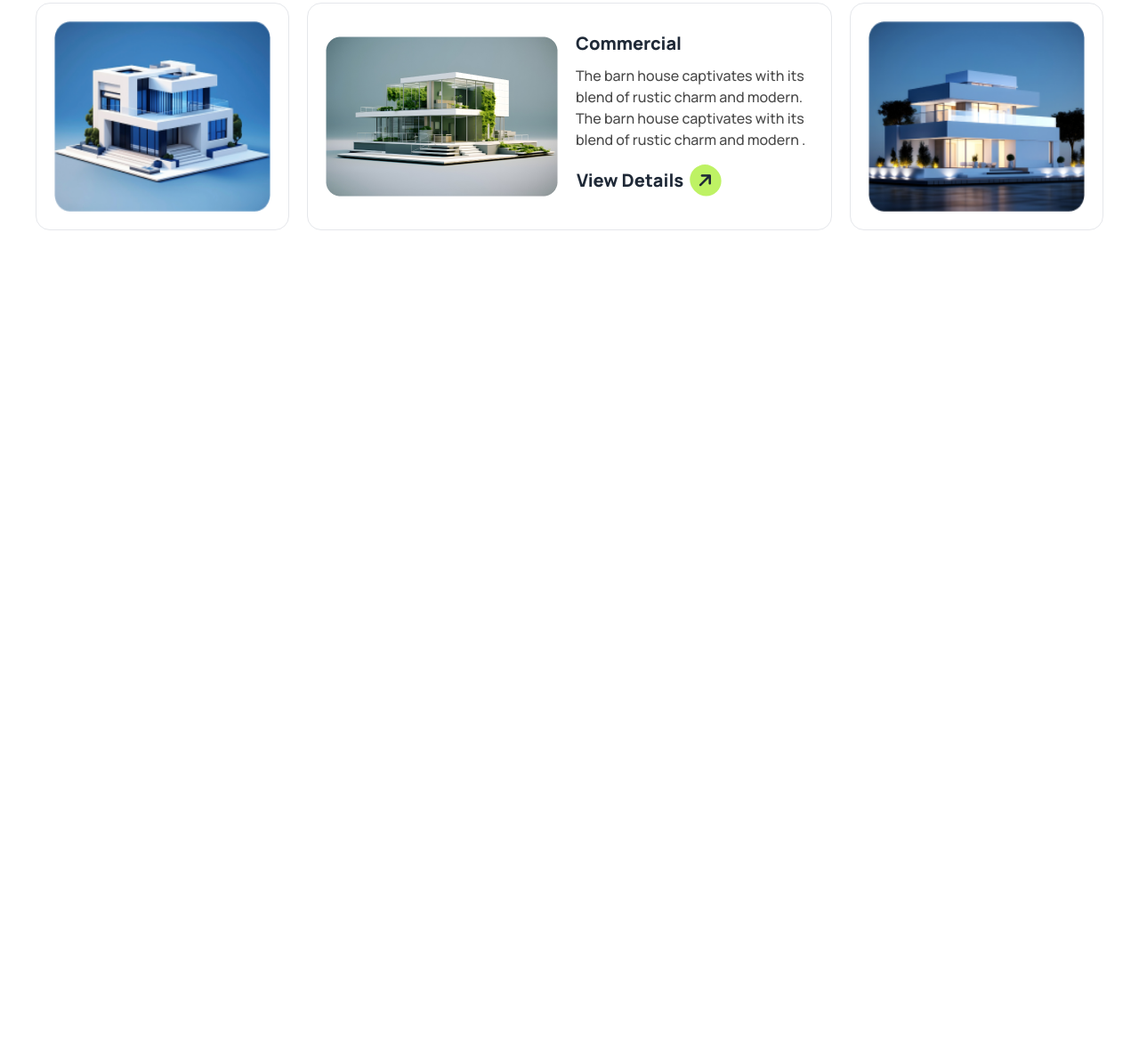
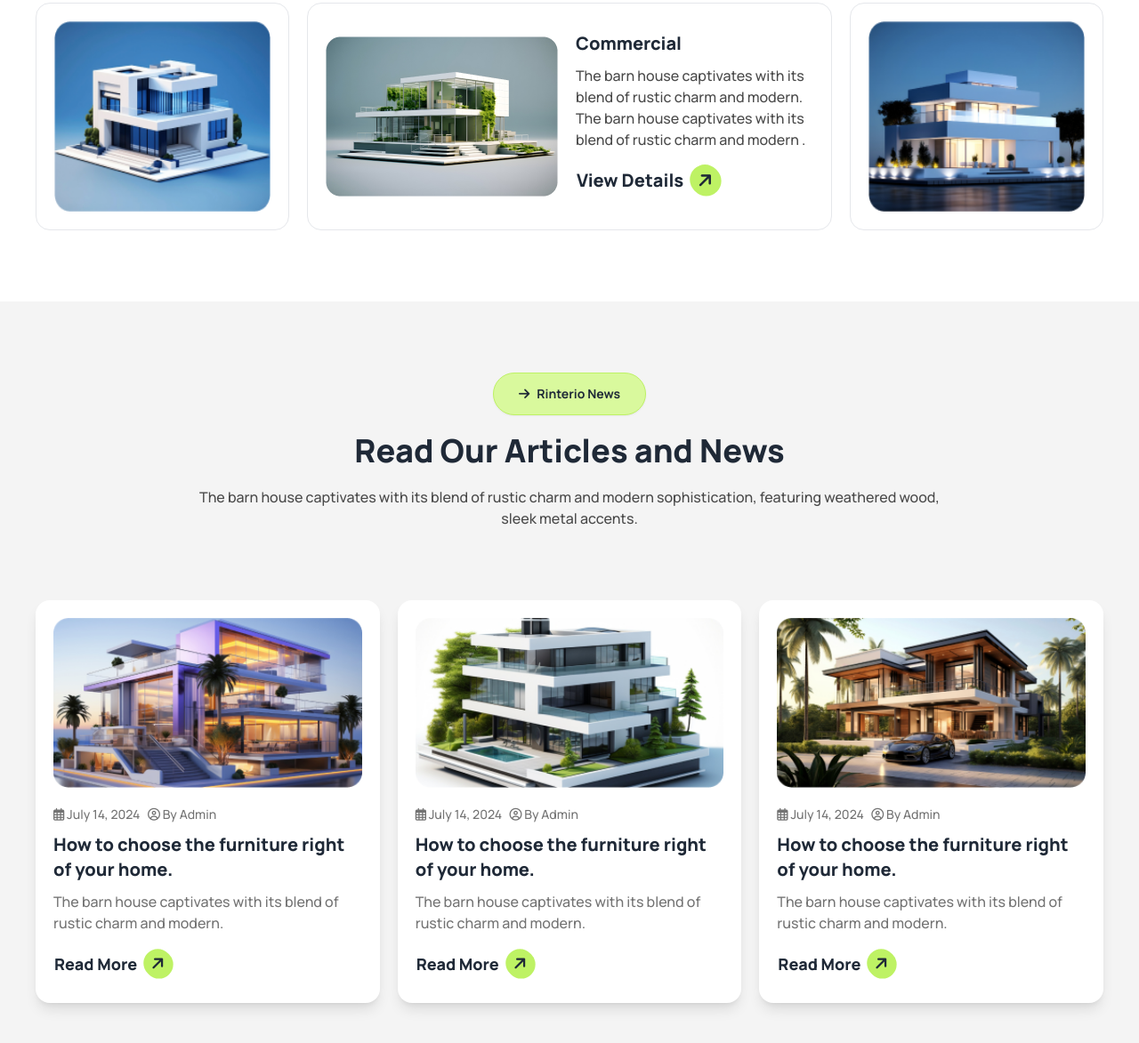
Before and after one commit to FardinMahadi/assignment-3, a website: page index.html in a window 1280 px wide. Shown: the part 2985-4158 px from the top of the page at 89% size. Before the commit the page ends 3324 px from the top, so only its background shows below. Drawn offline with nearby package versions, Linux system fonts and the light colour scheme.

Commit message:
news section done

```diff
--- a/index.html
+++ b/index.html
@@ -35,6 +35,11 @@
 
       .secondary-text {
         color: #494949;
+        font-weight: 500;
+      }
+
+      .tertiary-text {
+        color: #737373;
         font-weight: 500;
       }
     </style>
@@ -314,7 +319,7 @@
         <!-- text content -->
         <div class="text-center justify-center space-y-5">
           <button
-            class="btn bg-lime-200 px-7 py-2 rounded-full border border-lime-300 hover:bg-lime-300 w-11/12 sm:w-auto font-bold"
+            class="btn bg-lime-200 px-7 py-2 rounded-full border border-lime-300 hover:bg-lime-300 w-auto font-bold"
           >
             <i class="fa-solid fa-arrow-right"></i>
             Explore our Latest works
@@ -408,6 +413,121 @@
           />
         </div>
       </section>
+
+      <!-- Rinterio News section -->
+      <section class="bg-[#f4f4f4] py-10 md:py-20">
+        <div class="md:container mx-auto space-y-20">
+          <!-- text content -->
+          <div class="text-center justify-center space-y-5">
+            <button
+              class="btn w-auto bg-lime-200 px-7 py-2 rounded-full border border-lime-300 hover:bg-lime-300 w-11/12 sm:w-auto font-bold"
+            >
+              <i class="fa-solid fa-arrow-right"></i>
+              Rinterio News
+            </button>
+            <h1
+              class="text-2xl md:text-4xl font-extrabold w-11/12 mb-6 mx-auto"
+            >
+              Read Our Articles and News
+            </h1>
+            <p class="mb-6 secondary-text sm:w-4/6 mx-auto">
+              The barn house captivates with its blend of rustic charm and
+              modern sophistication, featuring weathered wood, sleek metal
+              accents.
+            </p>
+          </div>
+          <!-- cards -->
+          <div class="grid grid-cols-1 lg:grid-cols-3 gap-5 mx-5 lg:mx-10">
+            <!-- card 1 -->
+            <div
+              class="flex flex-col sm:flex-row lg:flex-col gap-5 bg-white p-5 rounded-2xl shadow-lg"
+            >
+              <!-- image -->
+              <img src="./B10-Assignment-03/assets/article1.png" alt="" />
+              <!-- text-content -->
+              <div class="space-y-2.5">
+                <p class="tertiary-text text-sm">
+                  <i class="fa-regular fa-calendar-days"></i> July 14, 2024
+                  &nbsp; <i class="fa-regular fa-circle-user"></i> By Admin
+                </p>
+                <h1 class="text-xl font-extrabold">
+                  How to choose the furniture right of your home.
+                </h1>
+                <p class="tertiary-text">
+                  The barn house captivates with its blend of rustic charm and
+                  modern.
+                </p>
+                <button
+                  class="btn p-0 bg-transparent shadow-none border border-transparent hover:bg-transparent hover:opacity-80 hover:border-none font-extrabold text-lg"
+                >
+                  Read More
+                  <i
+                    class="-rotate-45 bg-lime-300 p-2 rounded-full fa-solid fa-arrow-right"
+                  ></i>
+                </button>
+              </div>
+            </div>
+            <!-- card 2 -->
+            <div
+              class="flex flex-col sm:flex-row lg:flex-col gap-5 bg-white p-5 rounded-2xl shadow-lg"
+            >
+              <!-- image -->
+              <img src="./B10-Assignment-03/assets/article2.png" alt="" />
+              <!-- text-content -->
+              <div class="space-y-2.5">
+                <p class="tertiary-text text-sm">
+                  <i class="fa-regular fa-calendar-days"></i> July 14, 2024
+                  &nbsp; <i class="fa-regular fa-circle-user"></i> By Admin
+                </p>
+                <h1 class="text-xl font-extrabold">
+                  How to choose the furniture right of your home.
+                </h1>
+                <p class="tertiary-text">
+                  The barn house captivates with its blend of rustic charm and
+                  modern.
+                </p>
+                <button
+                  class="btn p-0 bg-transparent shadow-none border border-transparent hover:bg-transparent hover:opacity-80 hover:border-none font-extrabold text-lg"
+                >
+                  Read More
+                  <i
+                    class="-rotate-45 bg-lime-300 p-2 rounded-full fa-solid fa-arrow-right"
+                  ></i>
+                </button>
+              </div>
+            </div>
+            <!-- card 3 -->
+            <div
+              class="flex flex-col sm:flex-row lg:flex-col gap-5 bg-white p-5 rounded-2xl shadow-lg"
+            >
+              <!-- image -->
+              <img src="./B10-Assignment-03/assets/article3.png" alt="" />
+              <!-- text-content -->
+              <div class="space-y-2.5">
+                <p class="tertiary-text text-sm">
+                  <i class="fa-regular fa-calendar-days"></i> July 14, 2024
+                  &nbsp; <i class="fa-regular fa-circle-user"></i> By Admin
+                </p>
+                <h1 class="text-xl font-extrabold">
+                  How to choose the furniture right of your home.
+                </h1>
+                <p class="tertiary-text">
+                  The barn house captivates with its blend of rustic charm and
+                  modern.
+                </p>
+                <button
+                  class="btn p-0 bg-transparent shadow-none border border-transparent hover:bg-transparent hover:opacity-80 hover:border-none font-extrabold text-lg"
+                >
+                  Read More
+                  <i
+                    class="-rotate-45 bg-lime-300 p-2 rounded-full fa-solid fa-arrow-right"
+                  ></i>
+                </button>
+              </div>
+            </div>
+          </div>
+        </div>
+      </section>
     </main>
   </body>
 </html>
```
